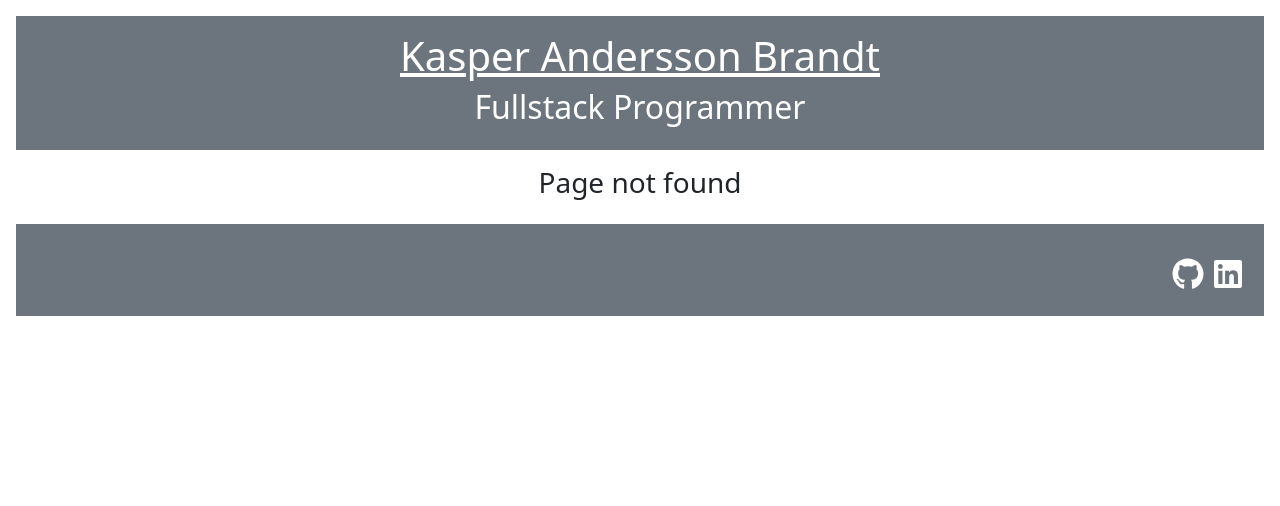
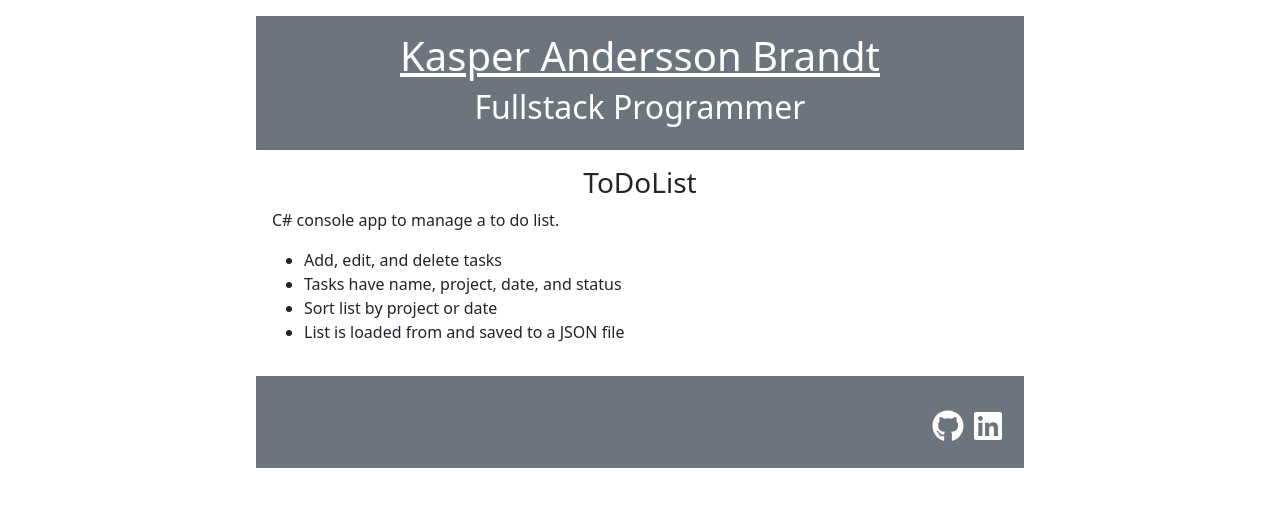
Before and after one commit to kasperab/fullstack-portfolio, a React (Create React App) app: page /todolist in a window 1280 px wide. Before the commit this address had no page. Shown: the top 506 px of the page. Built offline with nearby package versions, Linux system fonts and the light colour scheme.

Commit message:
Added basic pages for Cakery and ToDoList

```diff
--- a/src/App.js
+++ b/src/App.js
@@ -2,6 +2,8 @@ import './App.css';
 import 'bootstrap/dist/css/bootstrap.min.css';
 import { BrowserRouter, Routes, Route, Link } from "react-router-dom";
 import Home from "./pages/Home";
+import Cakery from "./pages/Cakery";
+import ToDoList from "./pages/ToDoList";
 import NoPage from "./pages/NoPage";
 import github from "./img/github-brands-solid-full.svg"
 import linkedin from "./img/linkedin-brands-solid-full.svg"
@@ -9,7 +11,7 @@ import linkedin from "./img/linkedin-brands-solid-full.svg"
 function App() {
   return (
     <BrowserRouter>
-      <div className="p-3">
+      <div className="p-3 m-auto" style={{ maxWidth: 800 }}>
         <header className="p-3 text-center text-white bg-secondary">
           <Link to="/" className="text-white">
             <h1>Kasper Andersson Brandt</h1>
@@ -20,16 +22,18 @@ function App() {
         <main className="p-3">
           <Routes>
             <Route path="/" element={<Home />} />
+            <Route path="/cakery" element={<Cakery />} />
+            <Route path="/todolist" element={<ToDoList />} />
             <Route path="/*" element={<NoPage />} />
           </Routes>
         </main>
 
         <footer className="p-3 text-end bg-secondary fs-1">
           <a href="https://github.com/kasperab" target="_blank">
-            <img src={github} alt="GitHub"/>
+            <img src={github} alt="GitHub" />
           </a>
           <a href="https://linkedin.com/in/kasperab" target="_blank">
-            <img src={linkedin} alt="LinkedIn"/>
+            <img src={linkedin} alt="LinkedIn" />
           </a>
         </footer>
       </div>
--- /dev/null
+++ b/src/pages/Cakery.jsx
@@ -0,0 +1,10 @@
+export default function Cakery() {
+    return (
+        <div>
+            <h3 className="text-center">Cakery Website</h3>
+            <p>
+                Website for baking bussiness to showcase products and provide methods of contact.
+            </p>
+        </div>
+    );
+}
--- /dev/null
+++ b/src/pages/ToDoList.jsx
@@ -0,0 +1,16 @@
+export default function ToDoList() {
+    return (
+        <div>
+            <h3 className="text-center">ToDoList</h3>
+            <p>
+                C# console app to manage a to do list.
+            </p>
+            <ul>
+                <li>Add, edit, and delete tasks</li>
+                <li>Tasks have name, project, date, and status</li>
+                <li>Sort list by project or date</li>
+                <li>List is loaded from and saved to a JSON file</li>
+            </ul>
+        </div>
+    );
+}
```
